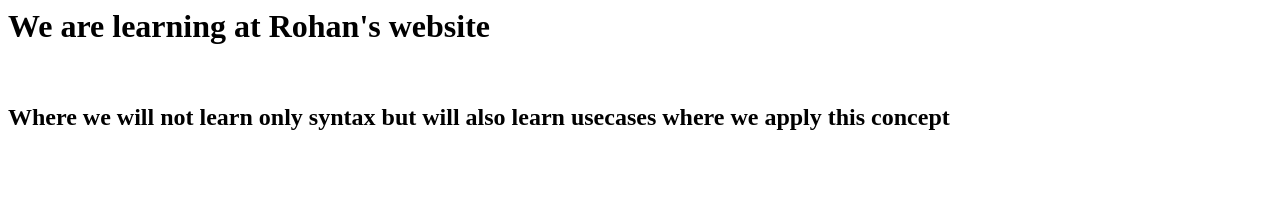
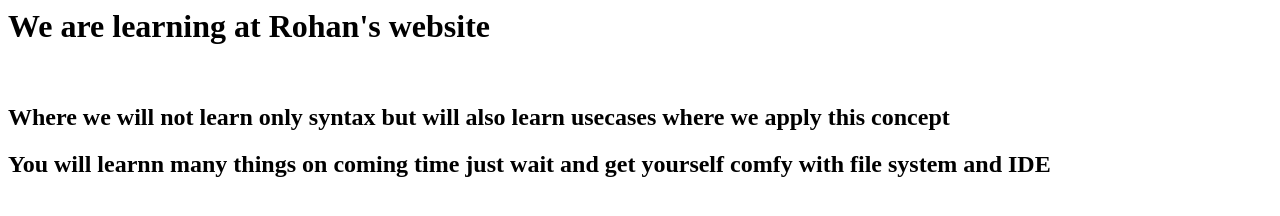
Before and after one commit to Aayushdubey05/first-try, a plain HTML site: page index.html in a window 1280 px wide. Drawn offline with Linux system fonts and the light colour scheme.

Commit message:
updated HTML file

```diff
--- a/index.html
+++ b/index.html
@@ -6,6 +6,7 @@
 		<p><h1> We are learning at Rohan's website </h1><br>
 		<h2> Where we will not learn only syntax but will also learn usecases where we apply this concept
 		</h2></P>
+		<p><h2>You will learnn many things on coming time just wait and get yourself comfy with file system and IDE </h2></p>
 
 	</body>
 </html>
```
